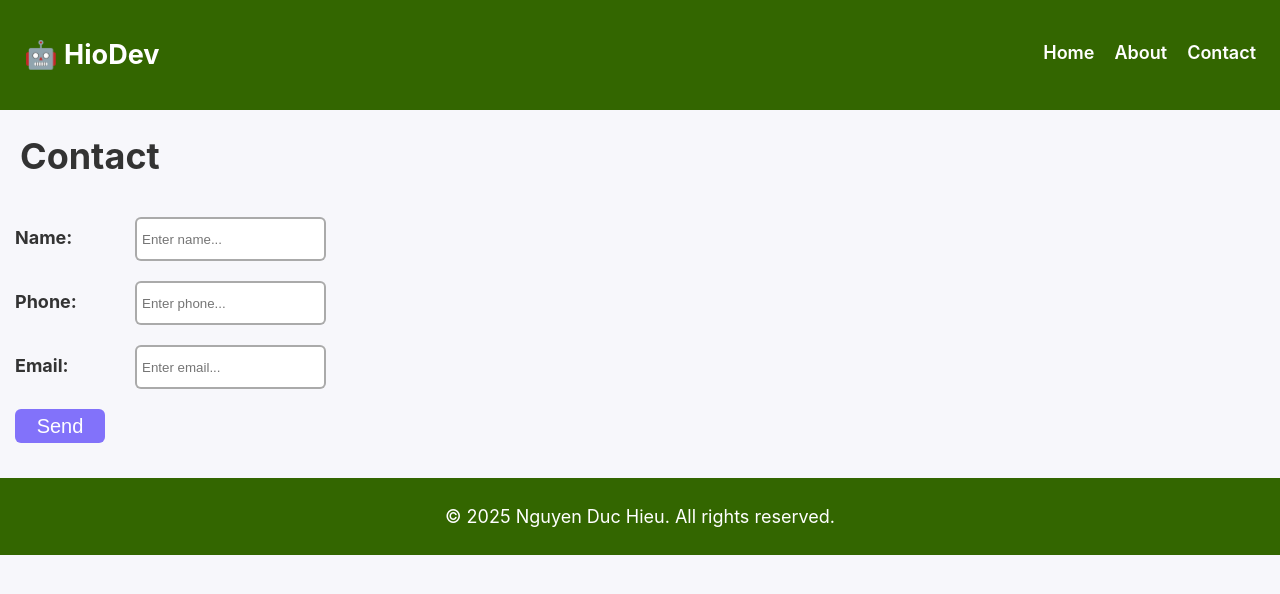
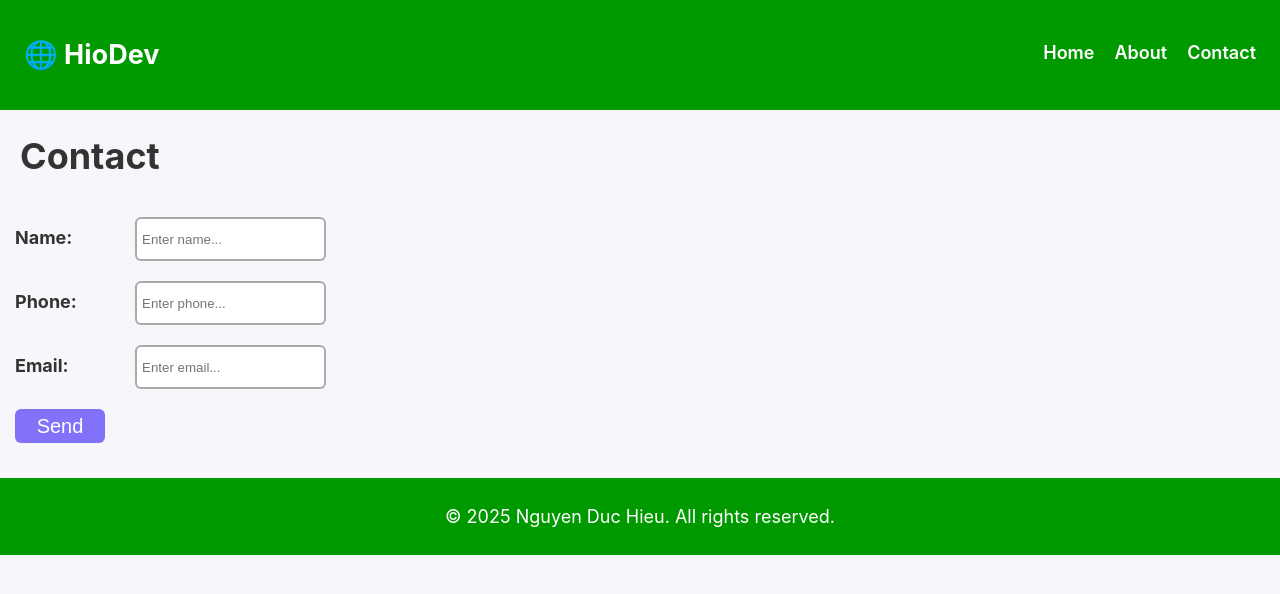
Before and after one commit to ndh10dev/reactjs, a React (Create React App) app in the folder my-app-ts/: page /contact in a window 1280 px wide. Shown: the top 594 px of the page. Built offline with nearby package versions, Linux system fonts and the light colour scheme.

Commit message:
update 16/12

```diff
--- a/my-app-ts/src/App.tsx
+++ b/my-app-ts/src/App.tsx
@@ -19,7 +19,7 @@ function App() {
           element={
             <>
               <h1>Home</h1>
-              <Banner id="👨‍💻" title="Nguyen Duc Hieu" description="Frontend Developer | React & TypeScript" />
+              <Banner id="🧑🏻‍💻" title="Nguyen Duc Hieu" description="Frontend Developer | React & TypeScript" />
               <Banner id="💻" title="Website Features" description="Routing, Form Handling, Reusable Components, State Management" />
               <ClickCounter />
               <UserForm />
--- a/my-app-ts/src/components/Footer.tsx
+++ b/my-app-ts/src/components/Footer.tsx
@@ -1,7 +1,7 @@
 
 function Footer() {
   return (
-    <footer style={{backgroundColor: '#336600', padding: '10px', marginTop: '20px', color: 'white', textAlign: 'center'}}>
+    <footer style={{backgroundColor: '#009900', padding: '10px', marginTop: '20px', color: 'white', textAlign: 'center'}}>
       <p>© 2025 Nguyen Duc Hieu. All rights reserved.</p>
     </footer>
   );
--- a/my-app-ts/src/components/Header.tsx
+++ b/my-app-ts/src/components/Header.tsx
@@ -3,7 +3,7 @@ import { Link } from "react-router-dom";
 function Header() {
   return (
     <header className="header">
-      <h2>🤖 HioDev</h2>
+      <h2>🌐 HioDev</h2>
 
       <nav className="nav">
         <Link to="/" className="nav-link">Home</Link>
--- a/my-app-ts/src/index.css
+++ b/my-app-ts/src/index.css
@@ -13,7 +13,7 @@ code {
 
 /*HEADER*/
 header {
-  background-color: #336600;
+  background-color: #009900;
   color: white;
   padding: 16px 24px;
   display: flex;
```
